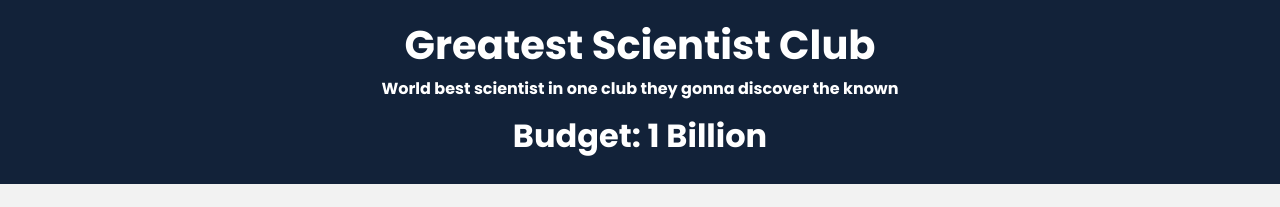
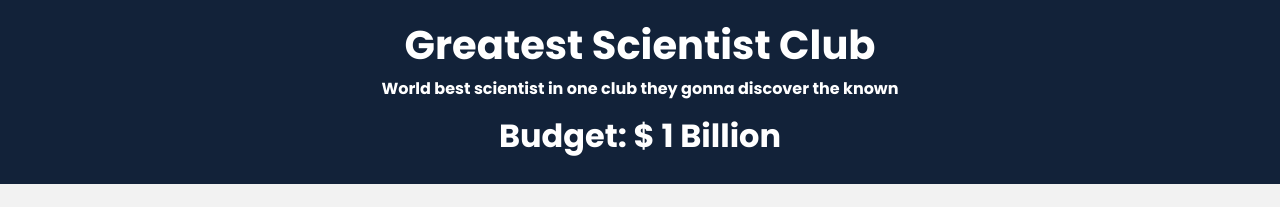
Before and after one commit to rakibtweets/scientist-club-reactJs, a React (Create React App) app: page / in a window 1280 px wide. Shown: the top 207 px of the page. Built offline with nearby package versions, Linux system fonts and the light colour scheme.

Commit message:
simple bug fixed

```diff
--- a/src/components/Header/Header.js
+++ b/src/components/Header/Header.js
@@ -8,7 +8,7 @@ const Header = () => {
       <p className="fw-bold">
         World best scientist in one club they gonna discover the known
       </p>
-      <h2 className="fw-bold">Budget: 1 Billion</h2>
+      <h2 className="fw-bold">Budget: $ 1 Billion</h2>
     </div>
   );
 };
```
